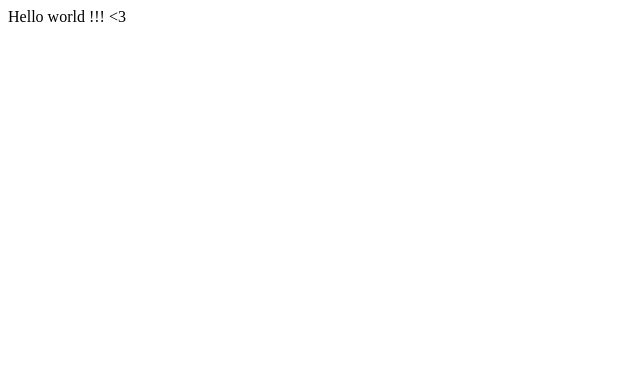
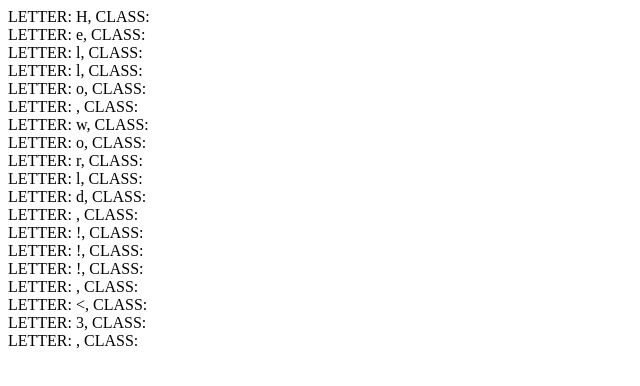
Before and after one commit to srtager555/wrapping-letters-react, a React app: page / in a window 1280 px wide. Shown: the whole page, without its empty margins (0-640 px from the left). Built offline with nearby package versions, Linux system fonts and the light colour scheme.

Commit message:
devStructure created

```diff
--- a/dev/public/index.html
+++ b/dev/public/index.html
@@ -4,6 +4,9 @@
     <meta charset="UTF-8">
     <meta http-equiv="X-UA-Compatible" content="IE=edge">
     <meta name="viewport" content="width=device-width, initial-scale=1.0">
+
+    <link rel="shortcut icon" href="https://ttager.netlify.app/img/logo-new-top.png" type="image/x-icon">
+
     <title>wrapping-letters Dev Zone</title>
 </head>
 <body>
--- a/dev/src/index.js
+++ b/dev/src/index.js
@@ -1,6 +1,17 @@
 import WrappingLetters from "../../src";
 import React from "react";
 import ReactDOM from "react-dom";
+
+function devStructure({ letter, cssClass, ...props }) {
+   const styles = {
+      display: "block",
+   }
+   return (
+      <span style={styles} className={cssClass} {...props}>
+         {`LETTER: ${letter}, CLASS: ${cssClass}`}
+      </span>
+   );
+}
 
 function App() {
    return (
@@ -9,19 +20,15 @@ function App() {
             word="Hello world !!! <3"
             wordOptions={[
                {
-                  ClassToAdd: "class",
+                  // ClassToAdd: "class",
                   SelectClass: {
                      wordToSearch: "Hello",
                      classToAdd: "special-class",
-                     spaceBetweenWord: false,
+                     spaceBetweenWord: true,
                   },
                },
             ]}
-            // structure={(letter, cssClass, props) => (
-            //    <span className={cssClass} {...props}>
-            //       {letter}
-            //    </span>
-            // )}
+            structure={devStructure}
          />
       </div>
    );
```
